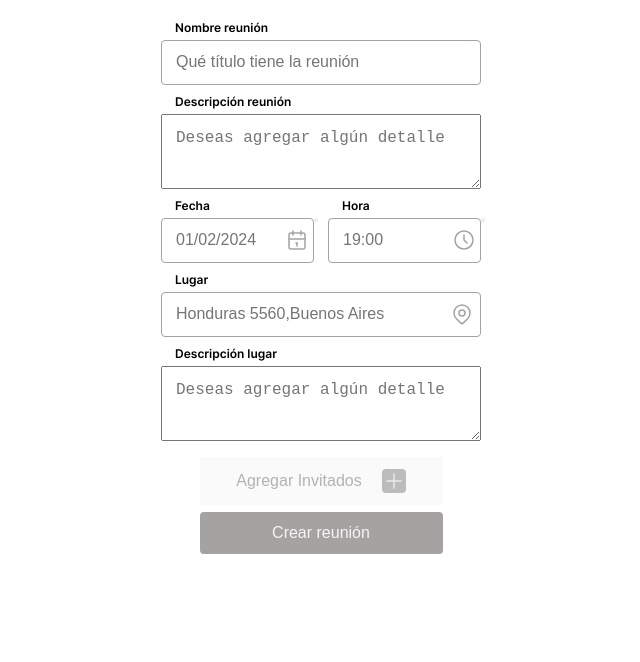
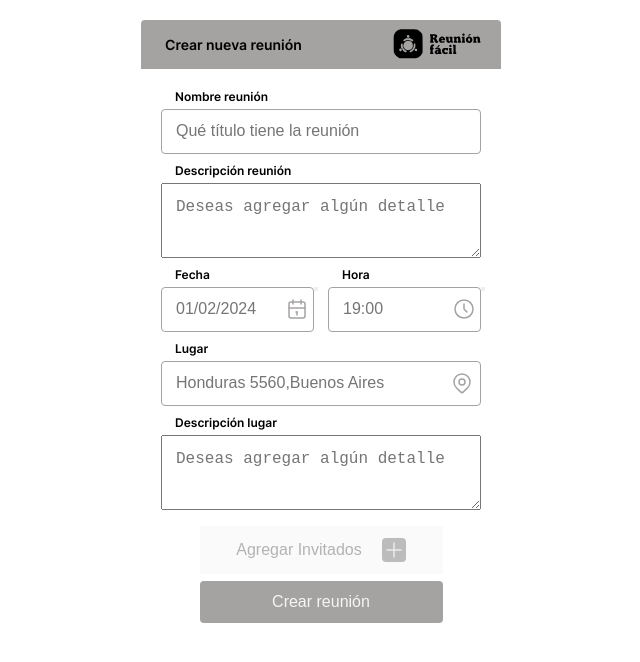
Before and after one commit to No-Country/Reunion-Facil-c16-05-m-node-react, a React (Vite) app in the folder app/: page / in a window 1280 px wide. Shown: the top 662 px of the page, without its empty margins (319-959 px from the left). Built offline with nearby package versions, Linux system fonts and the light colour scheme.

Commit message:
Add Header

```diff
--- /dev/null
+++ b/app/src/components/Header/Header.jsx
@@ -0,0 +1,11 @@
+import { LogotipoReunionFacils } from '../LogotipoReunionFacil/LogotipoReunionFacil'
+import style from './Header.module.css'
+
+export function Header () {
+  return (
+    <div className={style.header}>
+      <span>Crear nueva reunión</span>
+      <LogotipoReunionFacils />
+    </div>
+  )
+}
--- /dev/null
+++ b/app/src/components/Header/Header.module.css
@@ -0,0 +1,19 @@
+.header {
+    display: flex;
+    justify-content: space-between;
+    padding-inline: 10px;
+    background: var(--color-secondary);
+    border-top-left-radius: var(--rounded);
+    border-top-right-radius: var(--rounded);
+    align-items: center;
+}
+
+.header span {
+    margin-left: 14px;
+    font-size: var(--text-sm);
+}
+
+.header svg {
+    width:105px;
+    color: var(--color-primary);
+}
--- /dev/null
+++ b/app/src/components/LogotipoReunionFacil/LogotipoReunionFacil.jsx
@@ -0,0 +1,87 @@
+export function LogotipoReunionFacils () {
+  return (
+    <svg version="1.0" xmlns="http://www.w3.org/2000/svg"
+      viewBox="0 0 389.000000 181.000000"
+      preserveAspectRatio="xMidYMid meet">
+
+      <g transform="translate(0.000000,181.000000) scale(0.100000,-0.100000)"
+        fill="currentColor" stroke="none">
+        <path d="M476 1445 c-73 -30 -137 -91 -168 -159 -22 -50 -23 -59 -23 -351 0
+-271 2 -305 19 -349 24 -63 86 -130 151 -164 l50 -27 301 -3 c283 -3 304 -2
+356 18 71 26 126 74 163 141 l30 54 0 325 c0 320 0 326 -23 368 -31 58 -94
+120 -151 146 -43 20 -63 21 -346 24 -299 2 -300 2 -359 -23z m378 -211 c19
+-18 21 -55 4 -72 -31 -31 -88 -4 -88 42 0 20 28 46 50 46 10 0 26 -7 34 -16z
+m-44 -106 c17 -11 22 -10 30 1 7 12 15 13 52 2 53 -16 118 -57 118 -75 0 -7
+-7 -19 -15 -26 -13 -11 -25 -8 -70 15 -73 37 -148 37 -212 0 -50 -30 -73 -27
+-73 8 0 23 34 50 95 74 40 15 51 15 75 1z m103 -104 c71 -37 107 -156 69 -230
+-24 -48 -47 -69 -95 -89 -138 -57 -286 81 -233 219 40 106 158 151 259 100z
+m-305 -96 c6 -7 10 -37 11 -66 0 -74 36 -134 101 -170 37 -20 50 -33 50 -50 0
+-48 -62 -35 -134 28 -28 25 -35 37 -30 56 5 18 2 24 -10 24 -23 0 -46 59 -46
+118 0 62 30 93 58 60z m480 -48 c4 -70 -12 -126 -38 -133 -14 -4 -18 -10 -14
+-22 14 -35 -111 -127 -151 -111 -27 10 -13 48 25 68 75 40 120 117 120 205 0
+46 6 55 35 51 17 -3 20 -12 23 -58z m-522 -138 c23 -14 25 -49 5 -73 -16 -20
+-23 -22 -47 -14 -50 18 -42 95 10 95 11 0 26 -4 32 -8z m588 -24 c17 -50 -42
+-89 -78 -52 -19 19 -21 55 -4 72 7 7 26 12 43 10 22 -2 32 -10 39 -30z"/>
+        <path d="M2836 1291 c-34 -37 16 -85 60 -56 29 19 30 36 6 58 -24 22 -45 21
+-66 -2z"/>
+        <path d="M1630 1255 c0 -14 5 -25 10 -25 6 0 10 -42 10 -105 0 -63 -4 -105
+-10 -105 -5 0 -10 -11 -10 -25 0 -24 2 -25 70 -25 64 0 70 2 70 20 0 11 -7 23
+-15 26 -10 4 -15 20 -15 46 0 35 2 39 22 36 22 -3 27 -14 42 -89 10 -45 88
+-65 119 -31 18 20 23 72 7 72 -5 0 -10 -7 -10 -16 0 -29 -24 -8 -31 27 -4 18
+-16 41 -28 50 -20 16 -19 16 10 38 18 13 29 31 29 45 0 68 -36 86 -170 86
+l-100 0 0 -25z m175 -65 c0 -32 -3 -35 -32 -38 -32 -3 -33 -3 -33 38 0 41 1
+41 33 38 29 -3 32 -6 32 -38z"/>
+        <path d="M3062 1260 c-30 -48 6 -55 58 -10 l35 29 -40 1 c-30 0 -43 -5 -53
+-20z"/>
+        <path d="M2050 1193 c-60 -19 -90 -57 -90 -112 0 -80 53 -125 137 -117 29 2
+61 11 72 18 16 12 17 16 6 32 -12 16 -18 16 -48 5 -30 -11 -39 -10 -61 5 -42
+27 -31 36 49 36 l75 0 0 30 c0 47 -20 78 -62 94 -40 16 -52 18 -78 9z m68 -75
+c3 -14 -4 -18 -31 -18 -40 0 -51 8 -35 27 16 19 62 12 66 -9z"/>
+        <path d="M2636 1183 c-13 -13 -20 -15 -23 -5 -3 7 -24 12 -54 12 -46 0 -49 -2
+-49 -25 0 -14 5 -25 10 -25 6 0 10 -27 10 -60 0 -33 -4 -60 -10 -60 -5 0 -10
+-11 -10 -25 0 -24 2 -25 70 -25 68 0 70 1 70 25 0 18 -5 25 -20 25 -17 0 -20
+7 -20 49 0 55 20 82 48 64 14 -8 17 -24 15 -87 l-3 -76 55 0 c42 0 57 4 62 16
+4 10 -1 22 -10 29 -13 9 -17 28 -17 69 0 56 -12 94 -34 108 -20 14 -71 8 -90
+-9z"/>
+        <path d="M3025 1181 c-45 -20 -65 -53 -65 -109 0 -47 22 -80 66 -98 46 -19 83
+-17 121 6 40 24 55 53 55 101 -1 50 -25 84 -73 103 -49 20 -55 20 -104 -3z
+m85 -67 c15 -38 12 -59 -10 -85 l-20 -24 -20 24 c-32 38 -19 111 20 111 13 0
+24 -10 30 -26z"/>
+        <path d="M3356 1185 c-13 -10 -23 -12 -30 -5 -5 5 -29 10 -53 10 -39 0 -43 -2
+-43 -25 0 -14 5 -25 10 -25 6 0 10 -27 10 -60 0 -33 -4 -60 -10 -60 -5 0 -10
+-11 -10 -25 0 -24 2 -25 65 -25 63 0 65 1 65 25 0 16 -6 25 -16 25 -22 0 -16
+99 8 114 31 19 43 -8 42 -90 l0 -74 53 0 c50 0 53 1 53 25 0 14 -4 25 -10 25
+-6 0 -10 28 -10 64 0 49 -5 69 -21 90 -23 30 -71 35 -103 11z"/>
+        <path d="M2210 1167 c0 -13 5 -28 11 -34 6 -6 13 -38 16 -70 3 -46 9 -63 29
+-80 30 -27 70 -29 104 -6 17 12 25 13 28 5 2 -7 22 -12 46 -12 41 0 43 1 38
+25 -2 14 -8 25 -13 25 -5 0 -9 38 -9 85 l0 85 -55 0 c-51 0 -55 -2 -55 -24 0
+-13 7 -26 15 -30 11 -4 15 -20 15 -55 0 -41 -4 -51 -20 -56 -34 -11 -40 3 -40
+86 l0 79 -55 0 c-51 0 -55 -2 -55 -23z"/>
+        <path d="M2810 1165 c0 -14 5 -25 10 -25 6 0 10 -27 10 -60 0 -33 -4 -60 -10
+-60 -5 0 -10 -11 -10 -25 0 -24 3 -25 60 -25 57 0 60 1 60 25 0 14 -4 25 -10
+25 -6 0 -10 35 -10 85 l0 85 -50 0 c-47 0 -50 -2 -50 -25z"/>
+        <path d="M1683 888 c-33 -16 -69 -157 -44 -172 14 -9 15 -103 1 -111 -5 -3
+-10 -17 -10 -31 0 -23 3 -24 65 -24 63 0 65 1 65 25 0 16 -6 25 -15 25 -12 0
+-15 13 -15 60 0 53 2 60 20 60 16 0 20 7 20 30 0 23 -4 30 -20 30 -16 0 -20 7
+-20 30 0 23 4 30 20 30 26 0 48 39 29 51 -19 12 -69 10 -96 -3z"/>
+        <path d="M2348 864 c-11 -23 -10 -29 10 -45 28 -22 66 -12 70 20 8 52 -59 72
+-80 25z"/>
+        <path d="M2480 865 c0 -14 5 -25 10 -25 6 0 10 -47 10 -120 0 -73 -4 -120 -10
+-120 -5 0 -10 -11 -10 -25 0 -24 2 -25 65 -25 62 0 65 1 65 24 0 13 -7 26 -15
+30 -12 4 -15 30 -15 146 l0 140 -50 0 c-47 0 -50 -2 -50 -25z"/>
+        <path d="M1916 848 c-39 -56 3 -66 54 -13 l34 35 -36 0 c-27 0 -41 -6 -52 -22z" />
+        <path d="M1843 775 c-24 -10 -30 -18 -26 -34 4 -17 12 -19 62 -18 51 2 56 0
+59 -21 3 -20 1 -21 -21 -11 -18 8 -32 7 -60 -5 -70 -29 -76 -105 -10 -132 23
+-10 45 -13 62 -8 14 4 54 7 89 5 61 -3 62 -3 62 23 0 16 -6 26 -15 26 -12 0
+-15 13 -15 61 0 73 -11 96 -55 115 -43 18 -90 17 -132 -1z m95 -152 c3 -19 -1
+-23 -22 -23 -28 0 -41 14 -32 36 9 24 50 13 54 -13z"/>
+        <path d="M2132 765 c-90 -40 -72 -186 26 -216 43 -13 111 1 132 27 20 23 -10
+50 -38 35 -54 -29 -103 12 -86 72 12 40 58 52 69 18 4 -15 15 -21 36 -21 28 0
+29 2 29 45 l0 45 -42 -1 c-24 -1 -54 2 -68 5 -14 3 -40 -1 -58 -9z"/>
+        <path d="M2330 745 c0 -14 5 -25 10 -25 6 0 10 -24 10 -54 0 -30 -4 -58 -10
+-61 -5 -3 -10 -17 -10 -31 0 -23 3 -24 60 -24 57 0 60 1 60 25 0 14 -4 25 -10
+25 -6 0 -10 35 -10 85 l0 85 -50 0 c-47 0 -50 -2 -50 -25z"/>
+      </g>
+    </svg>
+  )
+}
--- a/app/src/pages/EventCreationForm.jsx
+++ b/app/src/pages/EventCreationForm.jsx
@@ -3,6 +3,7 @@ import style from './EventCreationForm.module.css'
 import { InputForm } from '../components/Form/InputForm/InputForm'
 import { AreaForm } from '../components/Form/AreaForm/AreaForm'
 import { EventProposalInput } from '../components/EventProposalInput/EventProposalInput'
+import { Header } from '../components/Header/Header'
 
 import { ToastContainer, toast } from 'react-toastify'
 import 'react-toastify/dist/ReactToastify.css'
@@ -56,6 +57,7 @@ export function EventCreationForm () {
 
   return (
     <>
+      <Header />
       <form className={style.formContainer} onSubmit={onSubmit}>
         <InputForm
           type='text'
```
Lines whose indentation alone changed are shown as unchanged.
